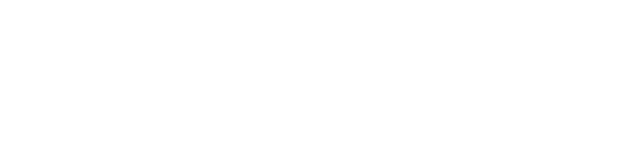
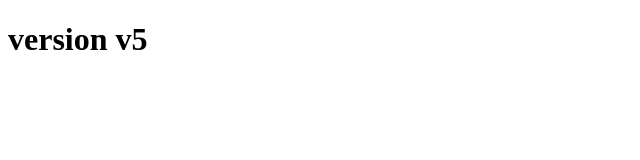
Before and after one commit to RamGanesh123/timepass2, a plain HTML site: page index.html in a window 1280 px wide. Shown: the whole page, without its empty margins (0-640 px from the left). Drawn offline with Linux system fonts and the light colour scheme.

Commit message:
LATEST VERSION 5

```diff
--- a/index.html
+++ b/index.html
@@ -4,6 +4,7 @@
     <meta charset="UTF-8">
     <meta name="viewport" content="width=device-width, initial-scale=1.0">
     <title>Document v5 </title>
+    <h1>version v5</h1>
 </head>
 <body>
 
```
